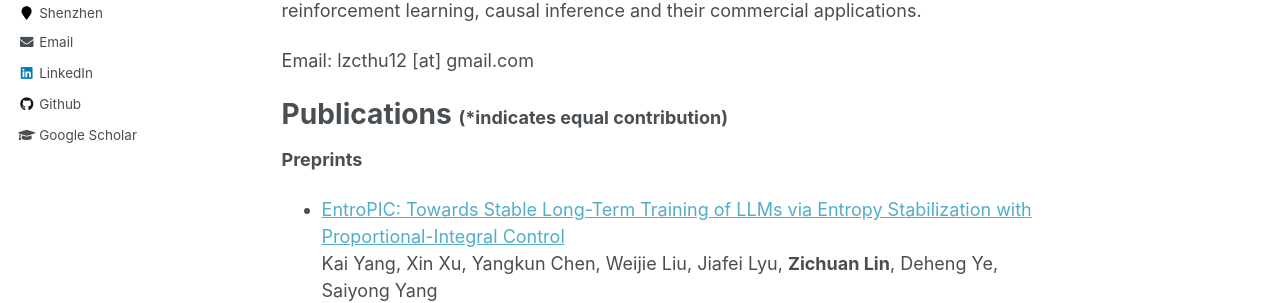
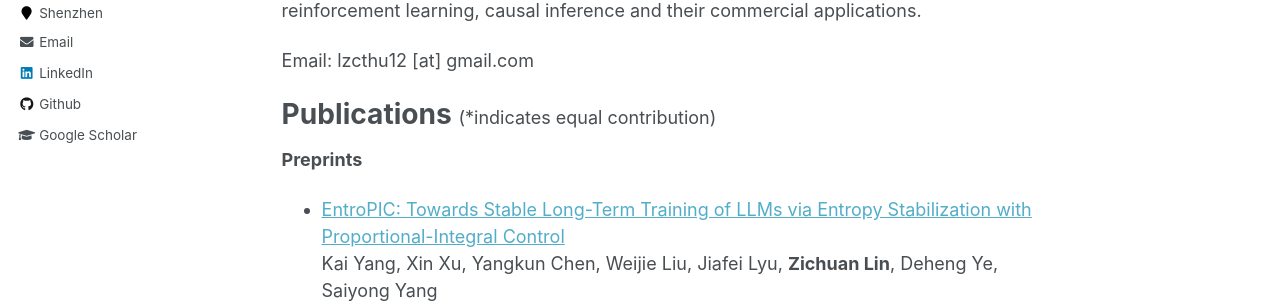
Before and after one commit to LinZichuan/linzichuan.github.io, a Jekyll site: the page built from _pages/about.md, in a window 1280 px wide. Shown: the part 372-675 px from the top of the page. Built offline with Jekyll 4.4.1, drawn with Linux system fonts in a browser that asks for light colours; formulas are drawn with MathJax 3.

Commit message:
Update about.md

```diff
--- a/_pages/about.md
+++ b/_pages/about.md
@@ -18,7 +18,7 @@ Email: lzcthu12 [at] gmail.com
 
 <!--My research interests include reinforcement learning and deep learning. My goal is to develop sample-efficient reinforcement learning algorithms with strong robustness and interpretability. My research projects mainly involve episodic control, reward decomposition, disentangled representation learning, model-based RL and meta-RL. I am also interested in RL applications such as task-oriented dialogue systems. -->
 
-Publications <span style="font-size: 18px">(*indicates equal contribution)</span>
+Publications <span style="font-weight: normal; font-size: 18px">(*indicates equal contribution)</span>
 ======
 <!-- (* represents equal contribution) -->
 
```
